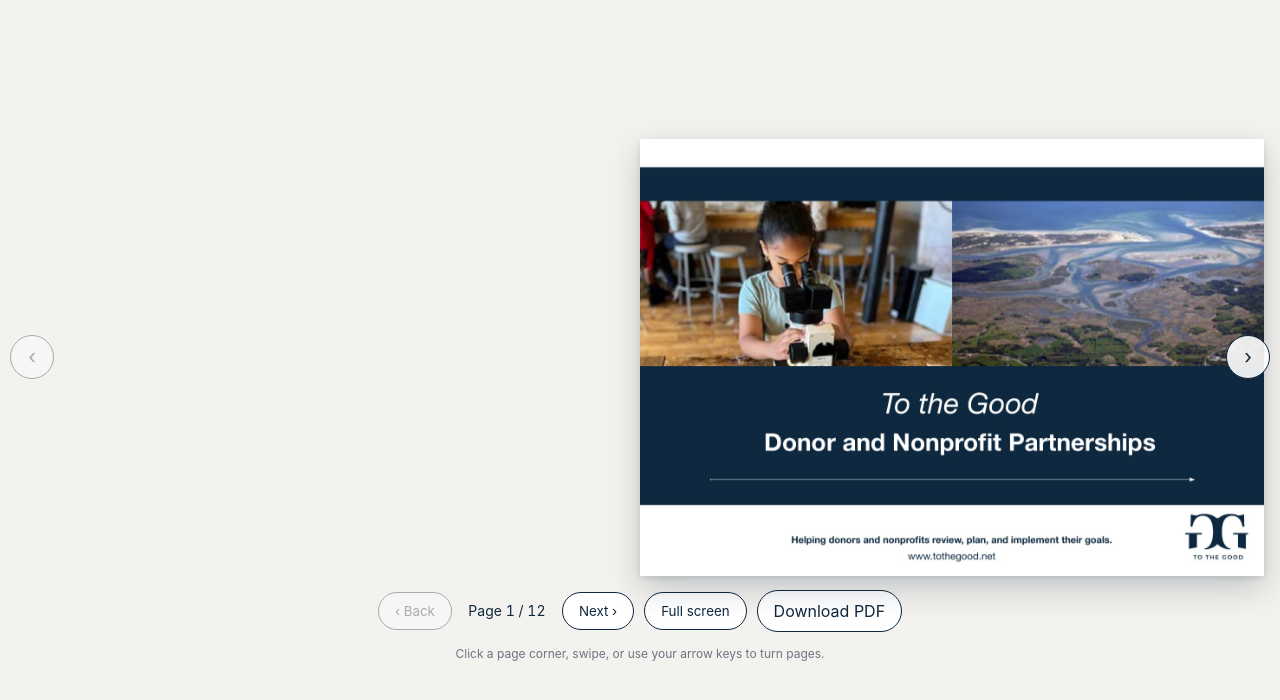
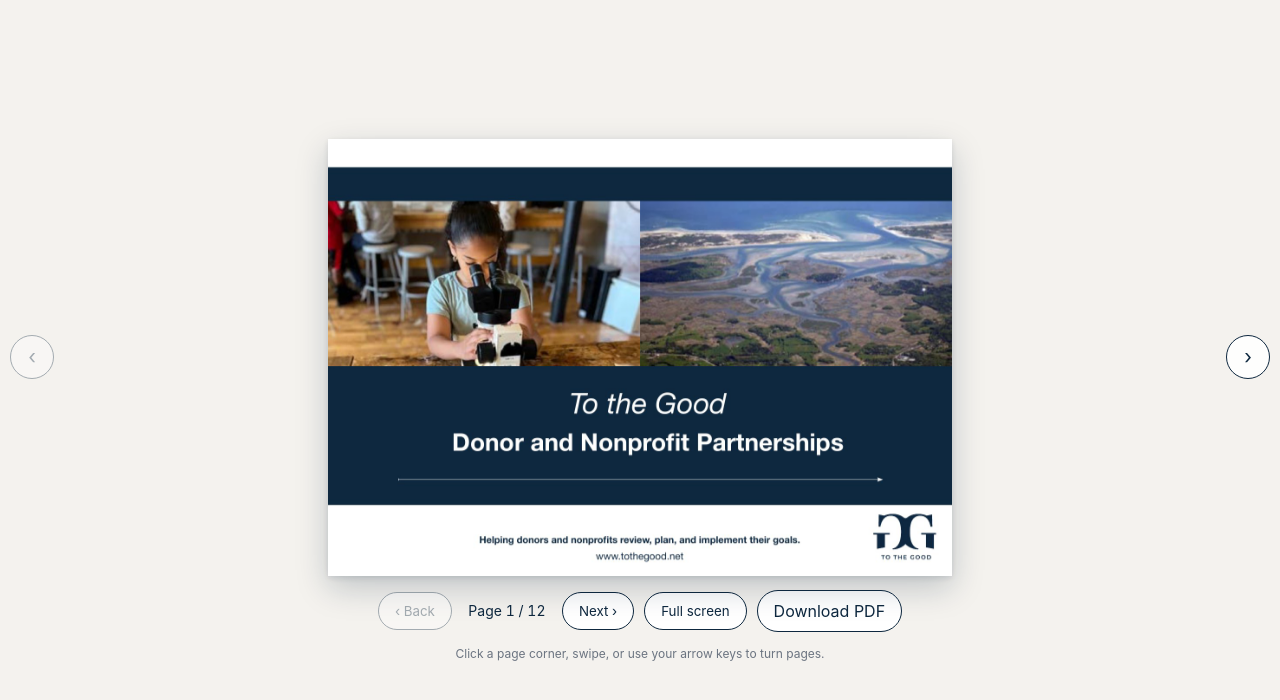
Before and after one commit to dislamedia/ttg-flipbook, a plain HTML site: page index.html in a window 1280 px wide. Drawn offline with Linux system fonts and the light colour scheme.

Commit message:
Soft cover, centered closed book that slides open, no scrollbars or jitter
- Patch StPageFlip so the cover is not forced hard (every page curls)
- Cover/back cover centered when closed; slides over as the book opens
- overflow hidden so the corner fold can't trigger scrollbars and relayout

Co-Authored-By: Claude Opus 5.5 <noreply@anthropic.com>

```diff
--- a/index.html
+++ b/index.html
@@ -8,10 +8,11 @@
 <style>
   :root { --navy:#0E283F; --ink:#1b2430; --paper:#f4f2ee; }
   * { box-sizing:border-box; }
-  html,body { margin:0; height:100%; background:var(--paper); font-family:-apple-system,BlinkMacSystemFont,"Helvetica Neue",Arial,sans-serif; color:var(--ink); }
+  html,body { margin:0; height:100%; overflow:hidden; background:var(--paper); font-family:-apple-system,BlinkMacSystemFont,"Helvetica Neue",Arial,sans-serif; color:var(--ink); }
   .wrap { min-height:100%; display:flex; flex-direction:column; align-items:center; justify-content:center; padding:16px; gap:14px; }
   .stage { position:relative; width:100%; max-width:2000px; }
-  #book { margin:0 auto; }
+  #book { margin:0 auto; will-change:transform; }
+  #book.ready { transition:transform .6s cubic-bezier(.4,0,.2,1); }
   .page { background:#fff; box-shadow:0 12px 30px rgba(14,40,63,.22), 0 2px 6px rgba(14,40,63,.12); }
   .page img { width:100%; height:100%; display:block; object-fit:contain; user-select:none; -webkit-user-drag:none; }
   .bar { display:flex; align-items:center; gap:10px; flex-wrap:wrap; justify-content:center; }
@@ -86,7 +87,24 @@
     ['prev','prev2'].forEach(function(id){document.getElementById(id).disabled = i<=0;});
     ['next','next2'].forEach(function(id){document.getElementById(id).disabled = i>=n-1;});
   }
-  pf.on('flip', sync); pf.on('changeOrientation', sync); sync();
+  // A closed book sits centered: the cover alone slides from the right half to the middle,
+  // then slides back over when it opens to make room for the left page (and the same for the back cover).
+  function center(i){
+    var land = pf.getOrientation()==='landscape', n=pf.getPageCount(), x=0;
+    if (land && i===0) x=-25;          // cover sits on the right half
+    if (land && i===n-1) x=25;         // back cover sits on the left half
+    book.style.transform = 'translateX('+x+'%)';
+  }
+  pf.on('changeState', function(e){
+    if (e.data!=='flipping' && e.data!=='user_fold' && e.data!=='fold_corner') return;
+    var i=pf.getCurrentPageIndex(), n=pf.getPageCount();
+    // From the cover or the back cover the book can only open, so slide to the open position right away.
+    if (e.data!=='fold_corner' && (i===0 || i===n-1)) book.style.transform='translateX(0)';
+  });
+  pf.on('flip', function(e){ sync(); center(e.data); });
+  pf.on('changeOrientation', function(){ sync(); center(pf.getCurrentPageIndex()); });
+  sync(); center(0);
+  setTimeout(function(){ book.classList.add('ready'); }, 50);
   ['prev','prev2'].forEach(function(id){document.getElementById(id).onclick=function(){pf.flipPrev();};});
   ['next','next2'].forEach(function(id){document.getElementById(id).onclick=function(){pf.flipNext();};});
   document.addEventListener('keydown',function(e){
```
Also changed, not shown: page-flip.browser.js.
